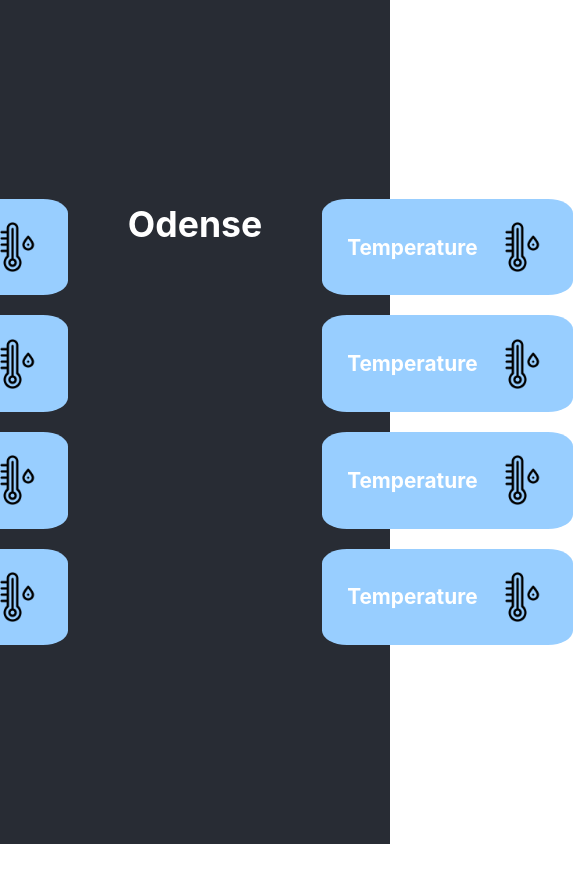
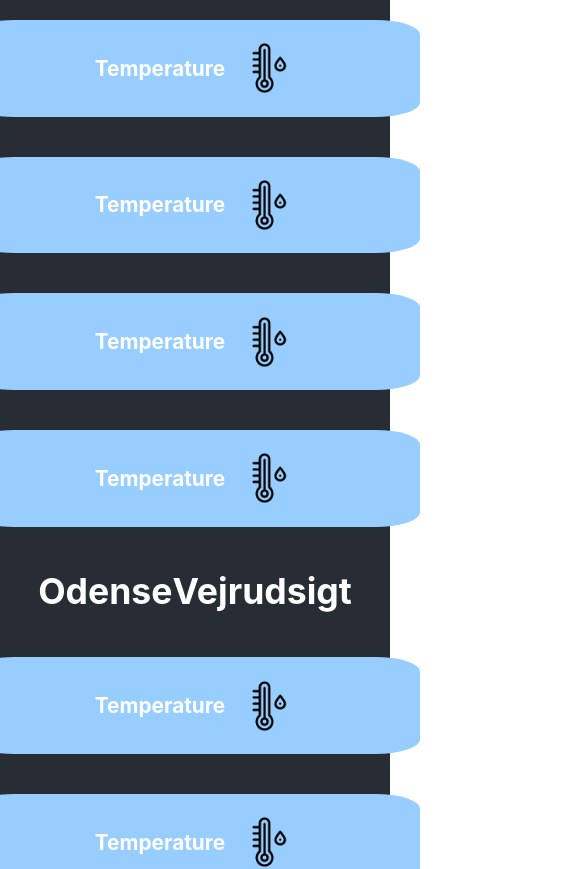
Before and after one commit to Zigordion/cps-4.semester-assignment-unique, a React (Create React App) app in the folder frontend/: page / in a window 390 px wide. Shown: the top 869 px of the page, 585 px wide, since content can reach past the window. Before the commit the page ends 844 px from the top, so only its background shows below. Built offline with nearby package versions, Linux system fonts and the light colour scheme; no server answers.

Commit message:
frontend baba
bgaba

```diff
--- a/frontend/src/App.css
+++ b/frontend/src/App.css
@@ -1,9 +1,13 @@
+*{
+  box-sizing: border-box;
+}
+
+
 .App{
   background-color: #282c34;
   min-height: 100vh;
   display: flex;
   flex-direction: column;
-  align-items: center;
   justify-content: center;
   font-size: calc(10px + 2vmin);
   color: white;
@@ -11,9 +15,14 @@
 
 .display-overview{
   display:flex;
+  flex: 33%;
+
 }
 .weather-component-container{
-  flex: 33%;
+display: flex;
+flex-direction: column;
+align-items: center;
+flex: 30%;
 }
 
 .bottom-page{
@@ -21,3 +30,10 @@
   flex: 100%;
 
 }
+
+
+@media (max-width: 1000px) {
+  .display-overview {
+    flex-direction: column;
+  }
+}
--- a/frontend/src/components/CenterComponent.css
+++ b/frontend/src/components/CenterComponent.css
@@ -1,3 +1,6 @@
 .container{
     margin: 0px 40px 0px 40px;
+    display: flex;
+    flex: 40%;
+    justify-content: center;
 }
--- a/frontend/src/components/CenterComponent.tsx
+++ b/frontend/src/components/CenterComponent.tsx
@@ -1,12 +1,33 @@
-import React from 'react'
+import React,{useEffect, useState} from 'react'
+import axios from 'axios'
 import './CenterComponent.css'
+import TimeComponent from './WeatherComponent'
 
 const CenterComponent = () => {
+
+  const [timeData, setTimeData] = useState<any>(null);
+  useEffect(()=>{
+      const fetchTimeData = async()=>{
+          try{
+              const response = await axios.get('http://localhost:8020/api/weather/time')
+              console.log(response);
+              setTimeData(response.data);
+          } catch (error){
+              console.error("Error while fetching time data: ", error);
+          }
+      }
+      fetchTimeData();
+  },  []);
+
+
   return (
     <div className='container'>
         <h1>Odense</h1>
+        <h1>Vejrudsigt</h1>
+        <h1>{timeData}</h1>
     </div>
   )
 }
 
+
 export default CenterComponent
--- a/frontend/src/components/WeatherComponent.css
+++ b/frontend/src/components/WeatherComponent.css
@@ -5,6 +5,11 @@
     align-items: center;
     padding: 15px 25px;
     margin: 20px;
+    max-height: 150px;
+    max-width: 450px;
+    width: 500px;
+    justify-content: center;
+
 }
 .weather-icon{
     color: white;
```
Also changed, not shown: 1 other file (tests, documents, lock files or other folders).
